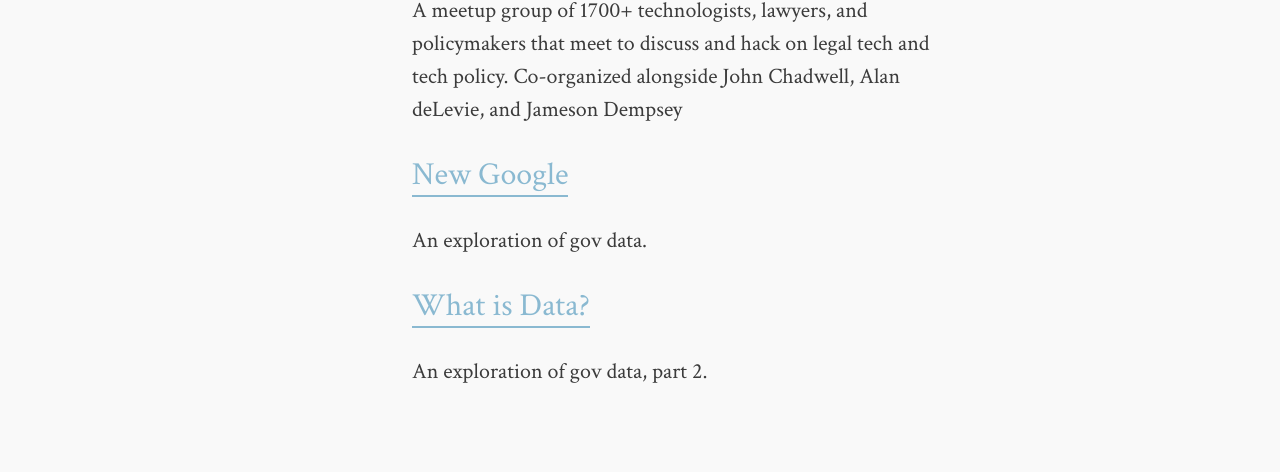
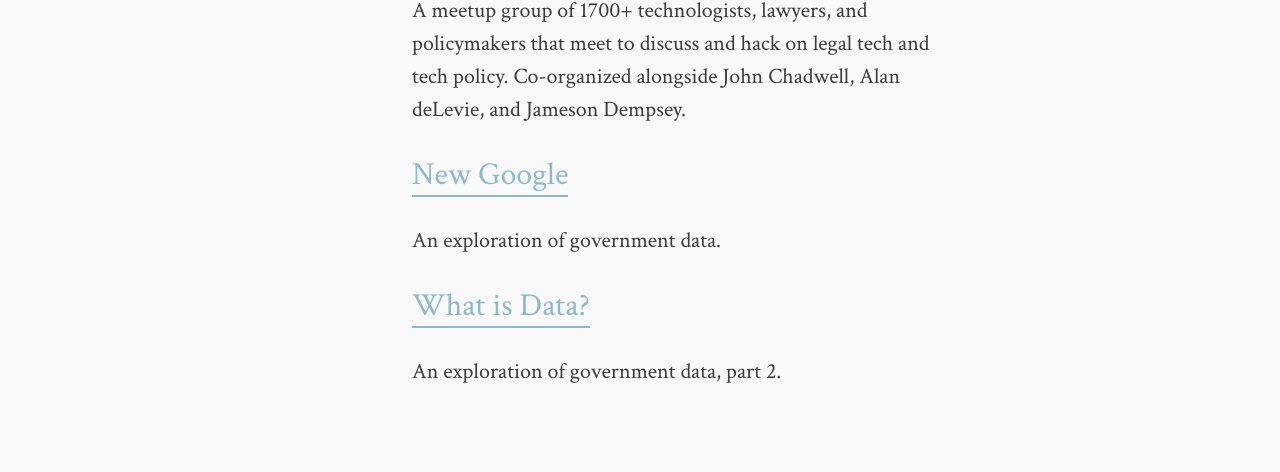
Before and after one commit to rebeccawilliams/rebeccawilliams.us, a Jekyll site: the page built from fun.md, in a window 1280 px wide. Shown: the part 605-1077 px from the top of the page. Built offline with Jekyll 4.4.1, drawn with Linux system fonts in a browser that asks for light colours; nearby versions of some CDN libraries.

Commit message:
Update fun.html

```diff
--- a/_layouts/fun.html
+++ b/_layouts/fun.html
@@ -9,11 +9,11 @@
                  <p><h3><span class="bb"><a href=//civictechbook.club>Civic Tech Book Club</a></span></h3></p>
 		 <p>A small book club that meets very irregulary to discuss readings that the civic tech community should really be paying attention to! Co-organized alongside Forest Gregg and Rebecca Ackerman.</p>
                  <p><h3><span class="bb"><a href=//www.meetup.com/dclegalhackers/>DC Legal Hackers</a></span></h3></p>
-<p>A meetup group of 1700+ technologists, lawyers, and policymakers that meet to discuss and hack on legal tech and tech policy. Co-organized alongside John Chadwell, Alan deLevie, and Jameson Dempsey</p>
+<p>A meetup group of 1700+ technologists, lawyers, and policymakers that meet to discuss and hack on legal tech and tech policy. Co-organized alongside John Chadwell, Alan deLevie, and Jameson Dempsey.</p>
 		  <p><h3><span class="bb"><a href=http://rebeccawilliams.github.io/newgoogle/>New Google</a></span></h3></p>
-<p>An exploration of gov data.</p>
+<p>An exploration of government data.</p>
 	          <p><h3><span class="bb"><a href=//whatisdata.info>What is Data?</a></span></h3></p>
-<p>An exploration of gov data, part 2.</p>
+<p>An exploration of government data, part 2.</p>
               </ol>
           </article>
         </section>
```
